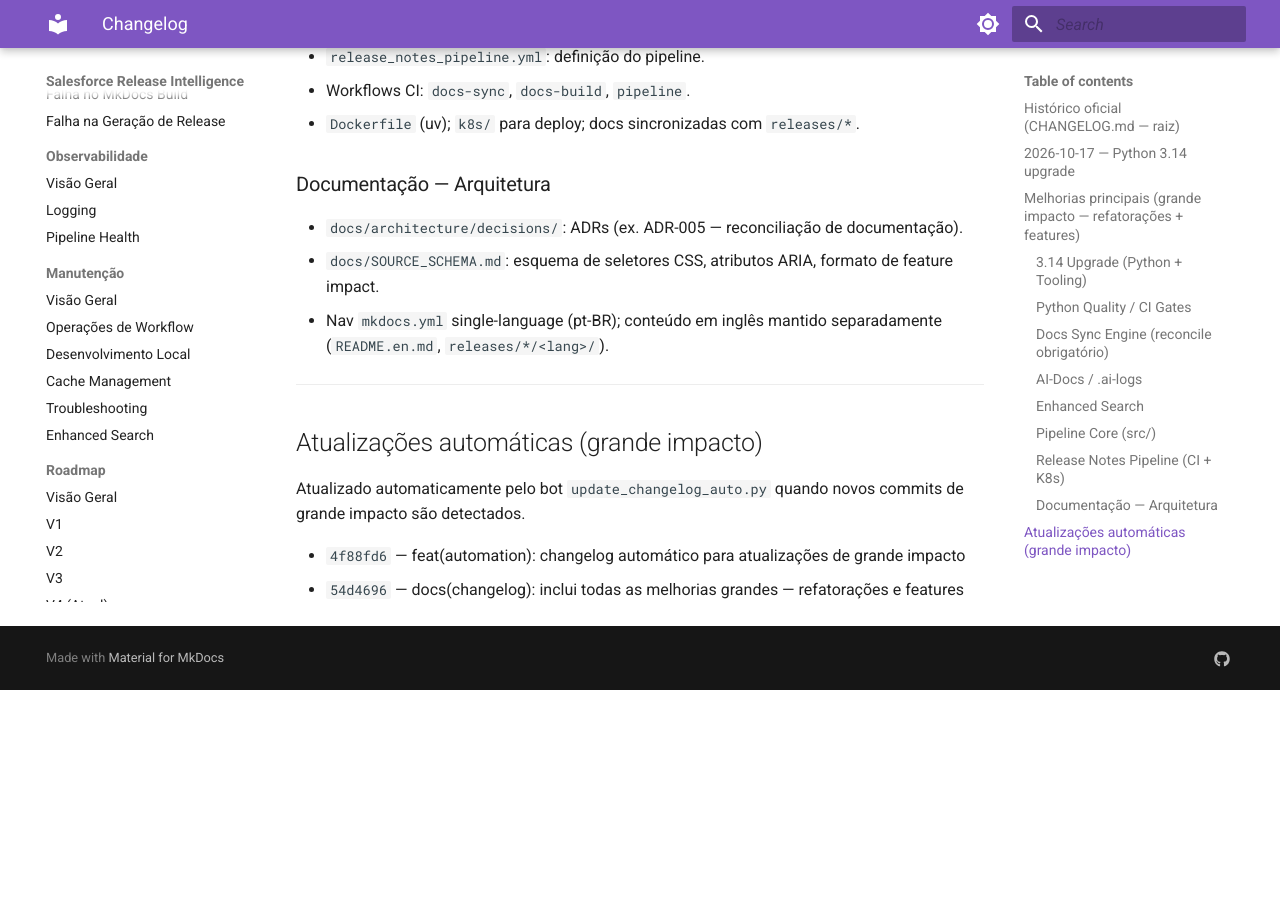
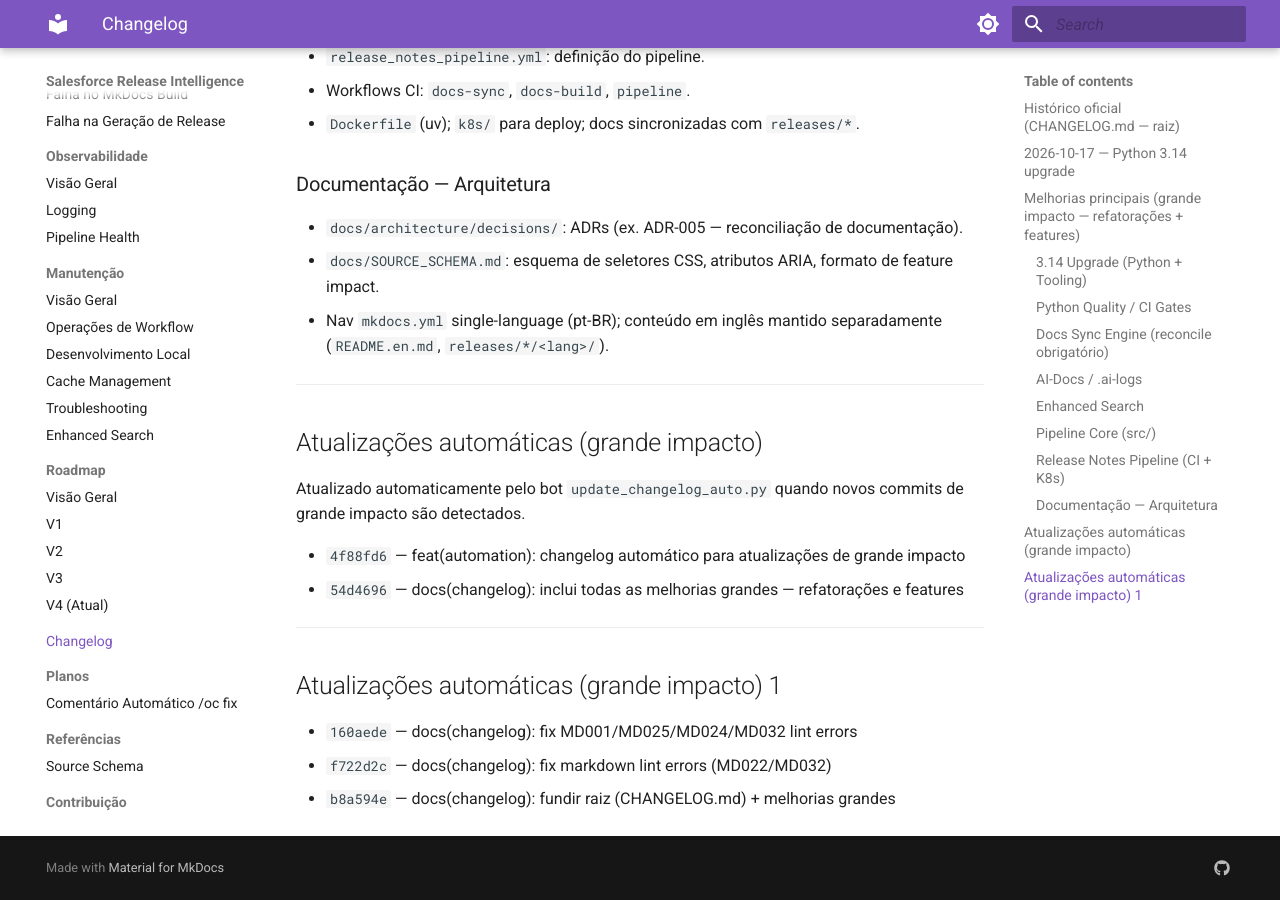
Before and after one commit to Fatal1tyBarucco/Salesforce-WebDev, an MkDocs documentation site: the page built from docs/changelog.md, in a window 1280 px wide and 900 px high, scrolled down 1907 px. Built offline with MkDocs 1.6.1 and Material for MkDocs 9.7.7, drawn with Linux system fonts in a browser that asks for light colours; before the commit the page ends 2597 px from its top, so only the background shows below that.

Commit message:
docs(sync): reconcile documentation — 2026-10-18 05:51 UTC

```diff
--- a/docs/changelog.md
+++ b/docs/changelog.md
@@ -73,3 +73,11 @@ Atualizado automaticamente pelo bot `update_changelog_auto.py` quando novos comm
 
 - `4f88fd6` — feat(automation): changelog automático para atualizações de grande impacto
 - `54d4696` — docs(changelog): inclui todas as melhorias grandes — refatorações e features
+
+---
+
+## Atualizações automáticas (grande impacto) 1
+
+- `160aede` — docs(changelog): fix MD001/MD025/MD024/MD032 lint errors
+- `f722d2c` — docs(changelog): fix markdown lint errors (MD022/MD032)
+- `b8a594e` — docs(changelog): fundir raiz (CHANGELOG.md) + melhorias grandes
```
Also changed, not shown: docs/.documentation-manifest.json.
